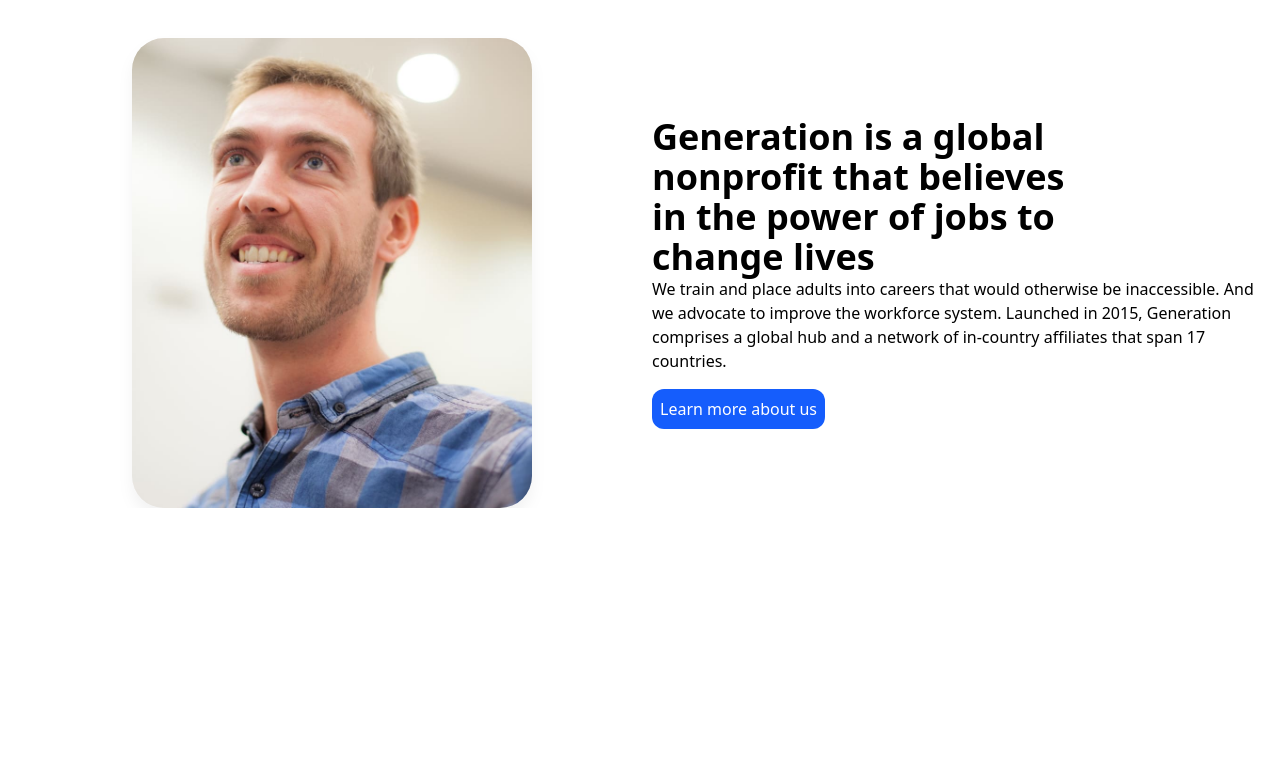
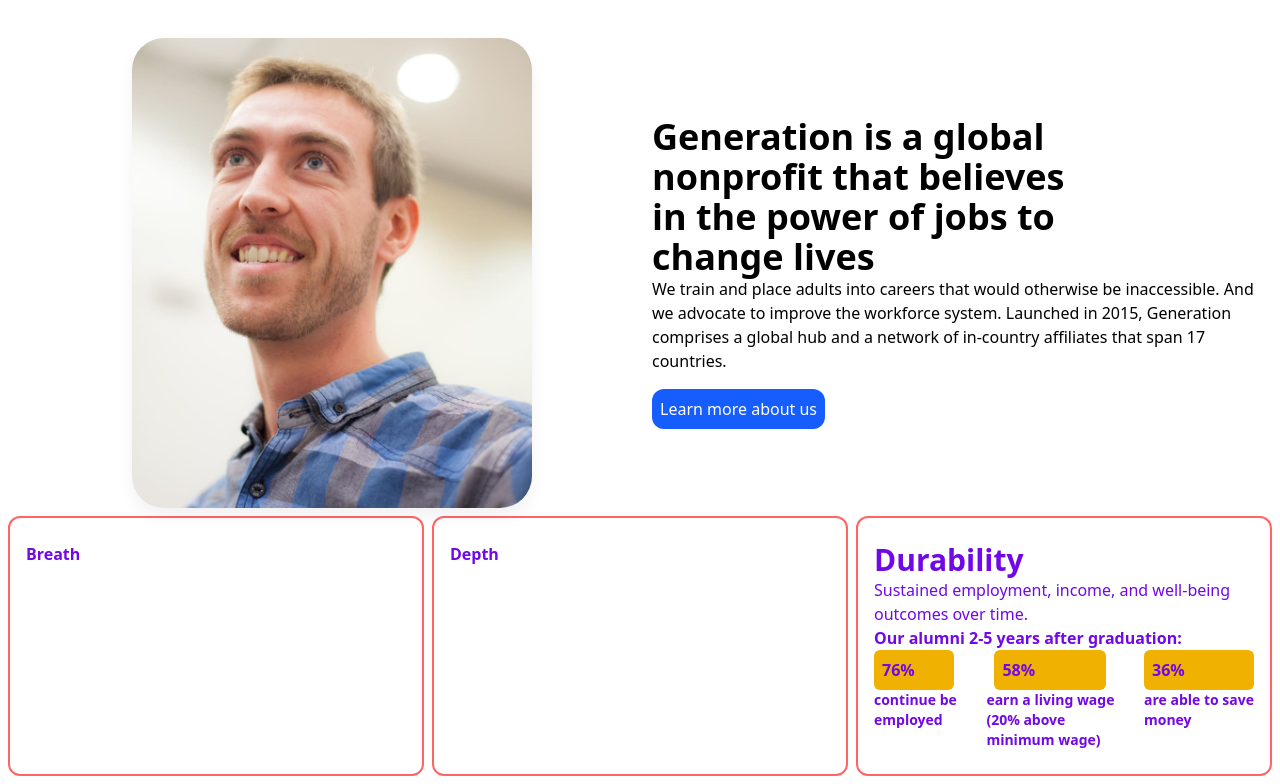
Before and after one commit to pipatpongzosp-lgtm/JSD12_week04, a plain HTML site: page 04_css_tailwind/webclasswork.html in a window 1280 px wide. Shown: the part 742-1526 px from the top of the page. Before the commit the page ends 1250 px from the top, so only its background shows below. Drawn offline with nearby package versions, Linux system fonts and the light colour scheme.

Commit message:
update file tailswind & content durability

```diff
--- a/04_css_tailwind/webclasswork.html
+++ b/04_css_tailwind/webclasswork.html
@@ -8,7 +8,7 @@
   </head>
 
   <body class="p-0 m-0 ">
-    <section class="md:w-full h-full pb-10 px-2 ">
+    <section class="md:w-full h-full pb-10 px-2 font-bold ">
         <div class="text-black font-sand  ">
             <h1 class="text-6xl font-bold ">Supporting economic<br/>
                 mobility
@@ -19,7 +19,7 @@
             </p>
         </div>
         <div class="w-full h-auto">
-            <img src="/source/shesmile.jpg" alt="she's happy">
+            <img src="../source/shesmile.jpg" alt="she's happy">
         </div >
     </section>
 
@@ -27,7 +27,7 @@
         <!-- img -->
         <div class="w-1/2 h-auto grid-col-2 gap-x-7 flex justify-center ">
             <div ></div>
-            <img class="w-100 h-auto drop-shadow-xl/5 rounded-4xl " src="/source/hesmile.jpg" alt="he smile">
+            <img class="w-100 h-auto drop-shadow-xl/5 rounded-4xl " src="../source/hesmile.jpg" alt="he smile">
 
         </div>
         <!-- text -->
@@ -47,7 +47,53 @@
             </button>
         </div>
     </section>
+   <section class="flex justify-between m-2 text-violet-700 font-extrabold ">
+    <div class="bg-white w-2/6 h-auto py-6 px-4 border-2 border-red-400 rounded-xl">
+        <h2 class="capitalize ">breath</h2>
+    </div>
+    <div class="bg-white w-2/6 h-auto py-6 px-4 mx-2 border-2 border-red-400 rounded-xl">
+        <h2 class="capitalize">depth</h2>
 
+
+
+
+
+
+
+    </div>
+
+
+    <div class="bg-white w-2/6 h-auto py-6 px-4 border-2 border-red-400 rounded-xl ">
+        <h2 class="capitalize text-3xl">durability</h2>
+        <p class="font-thin">
+            Sustained employment, income, and well-being outcomes over time.
+        </p>
+        <h3>Our alumni 2-5 years after graduation:
+        </h3>
+        <div class="flex justify-between ">
+            <div class="grid-rows-3">
+                <div class="bg-yellow-500 w-20 h-auto rounded-md p-2  ">76%</div>
+                <p class="text-sm break-words">
+                   continue be <br/>employed
+                </p>
+            </div>
+            <div class="grid-rows-3">
+                <div class="bg-yellow-500 w-auto h-auto rounded-md p-2 mx-2 ">58%</div>
+                <p class="text-sm break-words"> earn a living wage <br/>
+                    (20% above <br/>minimum wage)
+                </p>
+            </div>
+            <div class="grid-rows-3">
+                <div class="bg-yellow-500 w-auto h-auto rounded-md p-2  ">36%</div>
+                <p class="text-sm break-words">are able to save <br/>money </p>
+            </div>
+        </div>
+    </div>
+
+
+
+
+   </section>
 
 
 
```
Also changed, not shown: 04_css_tailwind/ghost.html (+9 -4 lines), 1 other file.
